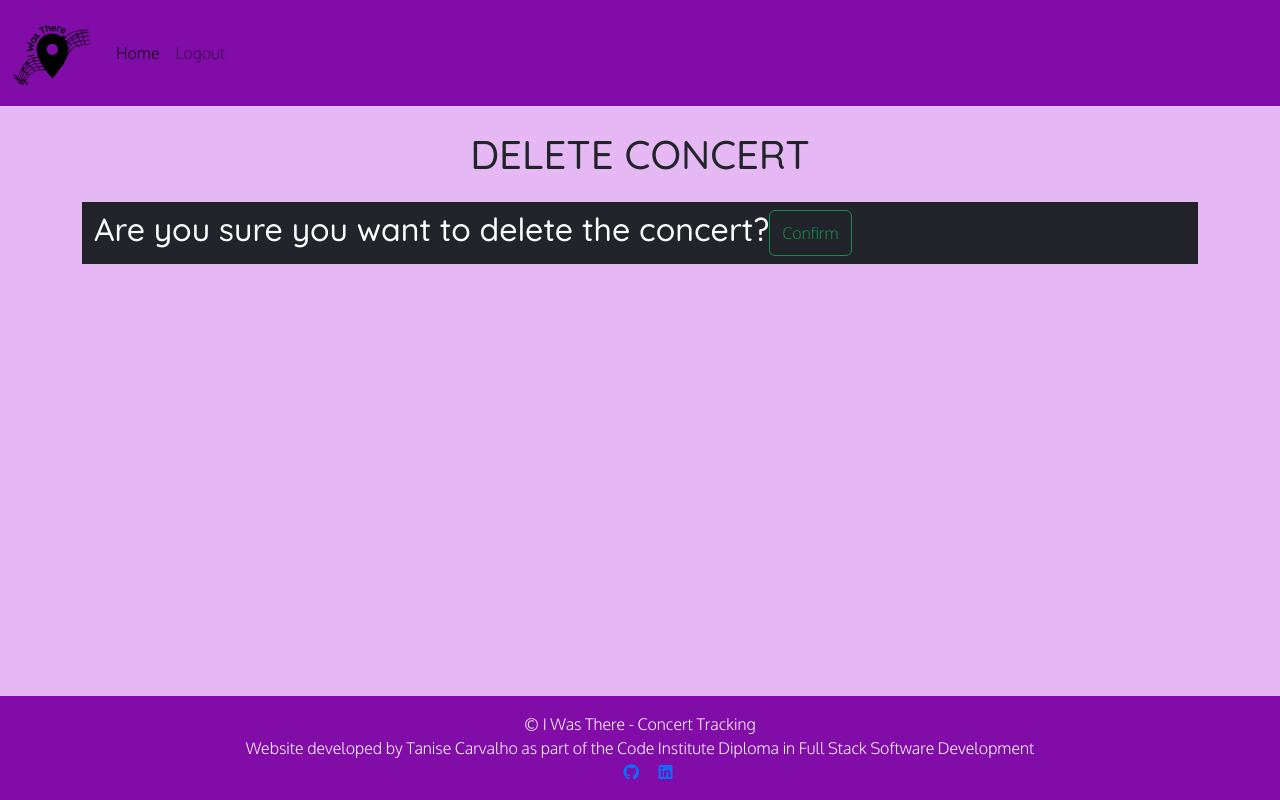
After one commit to tanisecarvalho/i-was-there, a Django app: a page that uses templates/delete_concert.html in a window 1280 px wide. The commit adds this page. Run offline with Django 3.2, Linux system fonts and the light colour scheme; a user stored in the database is signed in; tables that the repository leaves empty hold one stand-in row (values such as "Sample post").

Commit message:
feat: add delete concert

```diff
--- a/concerts/urls.py
+++ b/concerts/urls.py
@@ -9,4 +9,5 @@ urlpatterns = [
     path('<slug:slug>/', views.ConcertDetail.as_view(), name='concert_detail'),
     path('<slug:slug>/add-to-my-list/', views.AddToMyList.as_view(), name='add_to_my_list'),
     path('<slug:slug>/edit-concert/', views.EditConcert.as_view(), name='edit_concert'),
+    path('<slug:slug>/delete-concert/', views.DeleteConcert.as_view(), name='delete_concert'),
 ]
--- a/concerts/views.py
+++ b/concerts/views.py
@@ -215,3 +215,25 @@ class EditConcert(View):
                     "concert_form": concert_form,
                 },
             )
+
+
+class DeleteConcert(View):
+    def get(self, request, slug, *args, **kwargs):
+
+        queryset = Concert.objects
+        concert = get_object_or_404(queryset, slug=slug)
+
+        if concert.user == request.user:
+
+            return render(
+                request,
+                "delete_concert.html"
+            )
+
+    def post(self, request, slug, *args, **kwargs):
+
+        queryset = Concert.objects
+        concert = get_object_or_404(queryset, slug=slug)
+
+        concert.delete()
+        return redirect('home')
--- a/templates/concerts.html
+++ b/templates/concerts.html
@@ -34,6 +34,7 @@
                             <p class="card-text">{{ concert.number_of_goers }} were there</p>
                             <a href="{% url 'add_to_my_list' concert.slug %}" ><input type="button" value="ADD TO MY LIST"></a>
                             <a href="{% url 'edit_concert' concert.slug %}" ><input type="button" value="EDIT"></a>
+                            <a href="{% url 'delete_concert' concert.slug %}" ><input type="button" value="DELETE"></a>
                         </div>
                     </div>
                 </div>
--- /dev/null
+++ b/templates/delete_concert.html
@@ -0,0 +1,20 @@
+{% extends "base.html" %}
+
+{% block content %}
+
+    <h1>DELETE CONCERT</h1>
+
+    <div class="row">
+        <div class="col-12 mt-3 left">
+            <nav class="navbar text-bg-dark">
+                <div class="container-fluid">
+                    <form class="d-flex" method="post">
+                        {% csrf_token %}
+                        <h2>Are you sure you want to delete the concert?</h2>
+                        <button class="btn btn-outline-success" type="submit">Confirm</button>
+                    </form>
+                </div>
+              </nav>
+        </div>
+    </div>
+{%endblock%}
```
